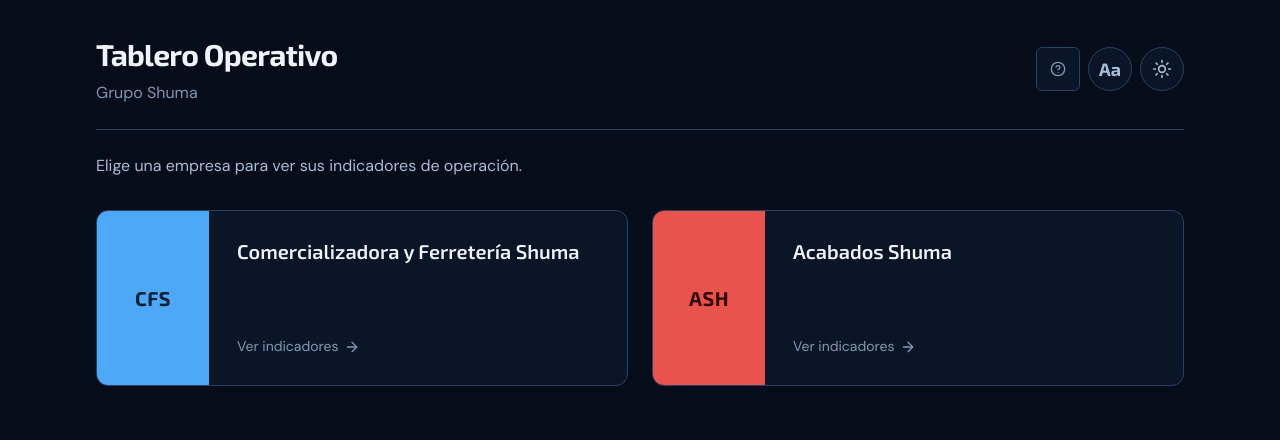
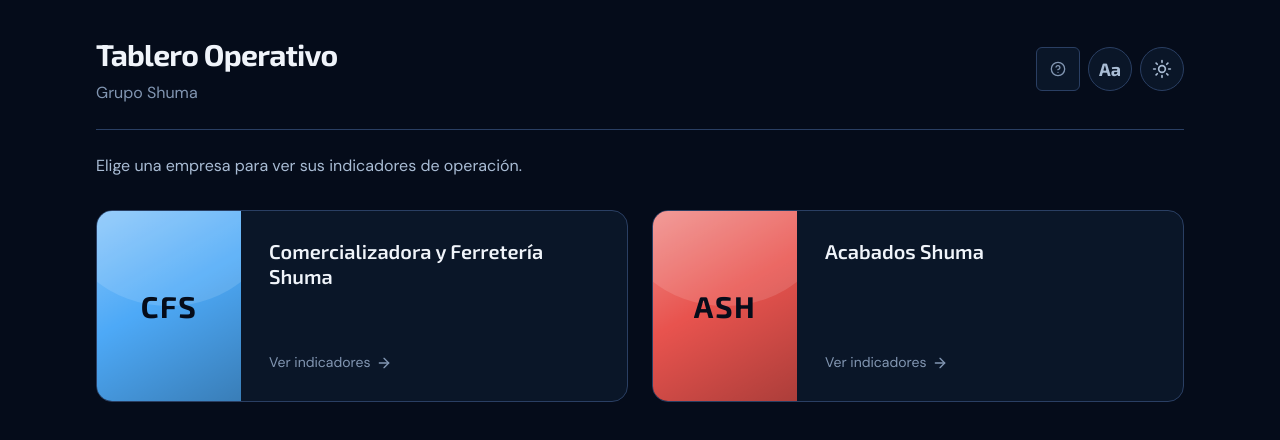
Before and after one commit to Josalfer1097/Shuma_BI, a Next.js app: page / in a window 1280 px wide. Shown: the top 440 px of the page. Built offline with nearby package versions, Linux system fonts and the light colour scheme.

Commit message:
Knockout initials with glass finish and split period filters

```diff
--- a/app/globals.css
+++ b/app/globals.css
@@ -66,10 +66,6 @@
   --empresa-cfs:      #4DA9F7;   /* 6.96:1 */
   --empresa-acabados: #E8534E;   /* 4.99:1 */
 
-  /* Texto sobre el bloque solido de color. Los dos tonos son claros, asi que
-     el texto va oscuro en ambos casos. */
-  --sobre-empresa-cfs:      #062038;
-  --sobre-empresa-acabados: #340B0A;
 }
 
 /* ---------- MODO CLARO ---------- */
@@ -111,8 +107,6 @@
   --empresa-cfs:      #0B5FBF;   /* 6.17:1 */
   --empresa-acabados: #B01326;   /* 7.08:1 */
 
-  --sobre-empresa-cfs:      #FFFFFF;
-  --sobre-empresa-acabados: #FFFFFF;
 }
 
 body {
--- a/components/EmpresaCard.tsx
+++ b/components/EmpresaCard.tsx
@@ -6,15 +6,23 @@ import type { Empresa } from '@/lib/empresas'
 /**
  * Tarjeta de empresa en la pagina de inicio.
  *
- * Representa una empresa completa, no un area. Por eso no lleva cifras: con
+ * Representa una empresa completa, no un area: por eso no lleva cifras. Con
  * credito y cobranza, ventas y compras por entrar, un dato de logistica aqui
  * estaria hablando por todas.
  *
- * Composicion de panel dividido: bloque solido de color con las siglas a la
- * izquierda, nombre a la derecha. El bloque resuelve dos problemas de la
- * version anterior, el vacio del centro y un color que apenas se percibia, sin
- * recurrir a degradados ni efectos. Y escala: puestas en columna, los bloques
- * forman una franja lateral que se lee como indice.
+ * Las siglas van CALADAS sobre el bloque de color: el texto no esta pintado
+ * encima, es un hueco por el que se ve el fondo de la tarjeta. Por eso no
+ * necesita un color de texto por tema ni contraste calculado, se resuelve
+ * solo en claro y en oscuro. Se logra con background-clip en el texto sobre
+ * un pseudo-fondo del color de la pagina.
+ *
+ * Encima van tres capas de profundidad, ninguna con imagenes:
+ *   1. Degradado diagonal, que da volumen al plano
+ *   2. Reflejo curvo en la mitad superior, el brillo del vidrio
+ *   3. Barrido de luz que cruza el bloque al pasar el cursor
+ *
+ * El barrido se desactiva con prefers-reduced-motion; el degradado y el
+ * reflejo son estaticos y se quedan.
  */
 export function EmpresaCard({ empresa }: { empresa: Empresa }) {
   const color = `var(--empresa-${empresa.id})`
@@ -24,17 +32,52 @@ export function EmpresaCard({ empresa }: { empresa: Empresa }) {
       href={`/${empresa.id}`}
       aria-label={`Ver indicadores de ${empresa.nombre}`}
       style={{ ['--color-empresa' as string]: color }}
-      className="group flex min-h-[11rem] overflow-hidden rounded-xl border border-border bg-bg-surface transition-[border-color,box-shadow] duration-300 hover:border-[color:var(--color-empresa)] hover:shadow-xl focus-visible:outline-none focus-visible:ring-2 focus-visible:ring-[color:var(--color-empresa)] focus-visible:ring-offset-2 focus-visible:ring-offset-bg-base"
+      className="group relative flex min-h-[12rem] overflow-hidden rounded-2xl border border-border bg-bg-surface transition-[border-color,box-shadow,transform] duration-500 hover:-translate-y-1 hover:border-[color:var(--color-empresa)] hover:shadow-2xl focus-visible:outline-none focus-visible:ring-2 focus-visible:ring-[color:var(--color-empresa)] focus-visible:ring-offset-2 focus-visible:ring-offset-bg-base motion-reduce:transition-none motion-reduce:hover:translate-y-0"
     >
-      {/* Bloque solido con las siglas reales de la empresa, no un recorte del
-          nombre: son CFS y ASH, no "CO" y "AC". */}
       <div
-        className="flex w-24 shrink-0 items-center justify-center transition-[width] duration-300 group-hover:w-28 sm:w-28 sm:group-hover:w-32"
+        className="relative isolate flex w-28 shrink-0 items-center justify-center overflow-hidden transition-[width] duration-500 sm:w-36 sm:group-hover:w-40"
         style={{ backgroundColor: color }}
       >
+        {/* Capa 1. Degradado diagonal: convierte un plano liso en volumen. */}
         <span
-          className="font-exo text-scale-xl font-bold tracking-wide"
-          style={{ color: `var(--sobre-empresa-${empresa.id})` }}
+          aria-hidden="true"
+          className="pointer-events-none absolute inset-0"
+          style={{
+            background:
+              'linear-gradient(150deg, rgba(255,255,255,0.34) 0%, rgba(255,255,255,0) 46%, rgba(0,0,0,0.26) 100%)',
+          }}
+        />
+
+        {/* Capa 2. Reflejo curvo en la mitad superior. Es lo que lo hace leer
+            como vidrio y no como una plasta de color. */}
+        <span
+          aria-hidden="true"
+          className="pointer-events-none absolute -left-1/4 -top-1/2 h-full w-[150%] rounded-[100%] opacity-40 transition-opacity duration-500 group-hover:opacity-60"
+          style={{ background: 'rgba(255,255,255,0.3)' }}
+        />
+
+        {/* Capa 3. Barrido de luz al pasar el cursor. Cruza una sola vez en
+            lugar de repetirse: llama la atencion sin distraer. */}
+        <span
+          aria-hidden="true"
+          className="pointer-events-none absolute inset-y-0 -left-full w-1/2 -skew-x-12 transition-[left] duration-[900ms] ease-out group-hover:left-[150%] motion-reduce:hidden"
+          style={{
+            background:
+              'linear-gradient(90deg, rgba(255,255,255,0) 0%, rgba(255,255,255,0.6) 50%, rgba(255,255,255,0) 100%)',
+          }}
+        />
+
+        {/* Las siglas caladas. El texto toma como relleno el color de fondo de
+            la pagina y se recorta a la forma de las letras, asi que parecen
+            un hueco en el bloque. */}
+        <span
+          className="relative z-10 font-exo text-scale-3xl font-bold tracking-wider transition-transform duration-500 group-hover:scale-105 motion-reduce:group-hover:scale-100"
+          style={{
+            backgroundColor: 'var(--bg-base)',
+            backgroundClip: 'text',
+            WebkitBackgroundClip: 'text',
+            color: 'transparent',
+          }}
         >
           {empresa.siglas}
         </span>
@@ -48,7 +91,7 @@ export function EmpresaCard({ empresa }: { empresa: Empresa }) {
         <span className="mt-6 inline-flex items-center gap-1.5 text-scale-sm text-text-muted transition-colors group-hover:text-[color:var(--color-empresa)]">
           Ver indicadores
           <ArrowRight
-            className="h-4 w-4 transition-transform duration-300 group-hover:translate-x-1"
+            className="h-4 w-4 transition-transform duration-500 group-hover:translate-x-1"
             aria-hidden="true"
           />
         </span>
--- a/components/logistica/FilterBar.tsx
+++ b/components/logistica/FilterBar.tsx
@@ -115,9 +115,14 @@ export function FilterBar({ rawData }: FilterBarProps) {
     router.push(`${pathname}?${params.toString()}`, { scroll: false })
   }
 
-  const removePeriod = () => {
+  const removeYear = () => {
     const params = new URLSearchParams(searchParams.toString())
     params.delete('anio')
+    router.push(`${pathname}?${params.toString()}`, { scroll: false })
+  }
+
+  const removeMonth = () => {
+    const params = new URLSearchParams(searchParams.toString())
     params.delete('mes')
     router.push(`${pathname}?${params.toString()}`, { scroll: false })
   }
@@ -134,15 +139,26 @@ export function FilterBar({ rawData }: FilterBarProps) {
     )
     activeCount++
   }
-  if (anioParam || mesParam) {
-    let label = ''
-    if (anioParam && mesParam) label = `${MONTHS_ES[mesParam]} ${anioParam}`
-    else if (anioParam) label = anioParam
-    else if (mesParam) label = MONTHS_ES[mesParam]
+  // Ano y mes van en etiquetas separadas, no fusionadas en una sola.
+  // Fusionadas, quitar el mes obligaba a quitar tambien el ano y volver a
+  // elegirlo. Son dos filtros independientes en la URL y deben poder
+  // quitarse por separado.
+  const chipClases =
+    'flex-shrink-0 flex items-center gap-1.5 bg-accent/10 text-accent hover:bg-accent/20 transition-colors border border-accent/20 rounded-full pl-3 pr-2 min-h-[44px] text-scale-sm whitespace-nowrap font-medium'
 
+  if (anioParam) {
     activeFiltersChips.push(
-      <button key="periodo" onClick={removePeriod} className="flex-shrink-0 flex items-center gap-1.5 bg-accent/10 text-accent hover:bg-accent/20 transition-colors border border-accent/20 rounded-full pl-3 pr-2 min-h-[44px] text-scale-sm whitespace-nowrap font-medium">
-        {label}
+      <button key="anio" onClick={removeYear} aria-label={`Quitar el filtro de ano ${anioParam}`} className={chipClases}>
+        {anioParam}
+        <span className="bg-accent/20 rounded-full p-0.5"><X className="w-3.5 h-3.5" /></span>
+      </button>
+    )
+    activeCount++
+  }
+  if (mesParam) {
+    activeFiltersChips.push(
+      <button key="mes" onClick={removeMonth} aria-label={`Quitar el filtro de mes ${MONTHS_ES[mesParam]}`} className={chipClases}>
+        {MONTHS_ES[mesParam]}
         <span className="bg-accent/20 rounded-full p-0.5"><X className="w-3.5 h-3.5" /></span>
       </button>
     )
--- a/components/logistica/TrendChart.tsx
+++ b/components/logistica/TrendChart.tsx
@@ -319,7 +319,11 @@ export function TrendChart({ data, selectedMonth, partialMonth, anclaTour }: Tre
       {/* Altura definida, no min-height: ResponsiveContainer usa height="100%"
           y un porcentaje no resuelve contra una altura automatica. Con
           min-height el area de dibujo colapsaba a cero. */}
-      <div className="w-full flex-1" style={{ height: Math.max(240, 320 * scale) }}>
+      {/* Sin flex-1: flex-basis 0% reemplaza a height en un contenedor de
+          columna y el area de dibujo colapsa. Con flex-1 la grafica solo se
+          veia cuando la rejilla le daba altura desde afuera, asi que dejaba
+          de dibujarse en cuanto quedaba sola en su fila. */}
+      <div className="w-full" style={{ height: Math.max(240, 320 * scale) }}>
         <ResponsiveContainer width="100%" height="100%">
           <LineChart data={dataWithMeta} margin={{ top: 5, right: 30, left: Math.round(-20 + (scale - 1) * -10), bottom: Math.round(5 + (scale - 1) * 15) }}>
             <CartesianGrid strokeDasharray="3 3" stroke="var(--border)" vertical={false} opacity={0.5} />
--- a/package.json
+++ b/package.json
@@ -1,6 +1,6 @@
 {
   "name": "shuma-bi-temp",
-  "version": "0.21.1",
+  "version": "0.21.2",
   "private": true,
   "scripts": {
     "dev": "next dev",
```
Also changed, not shown: 1 other file (tests, documents, lock files or other folders).
